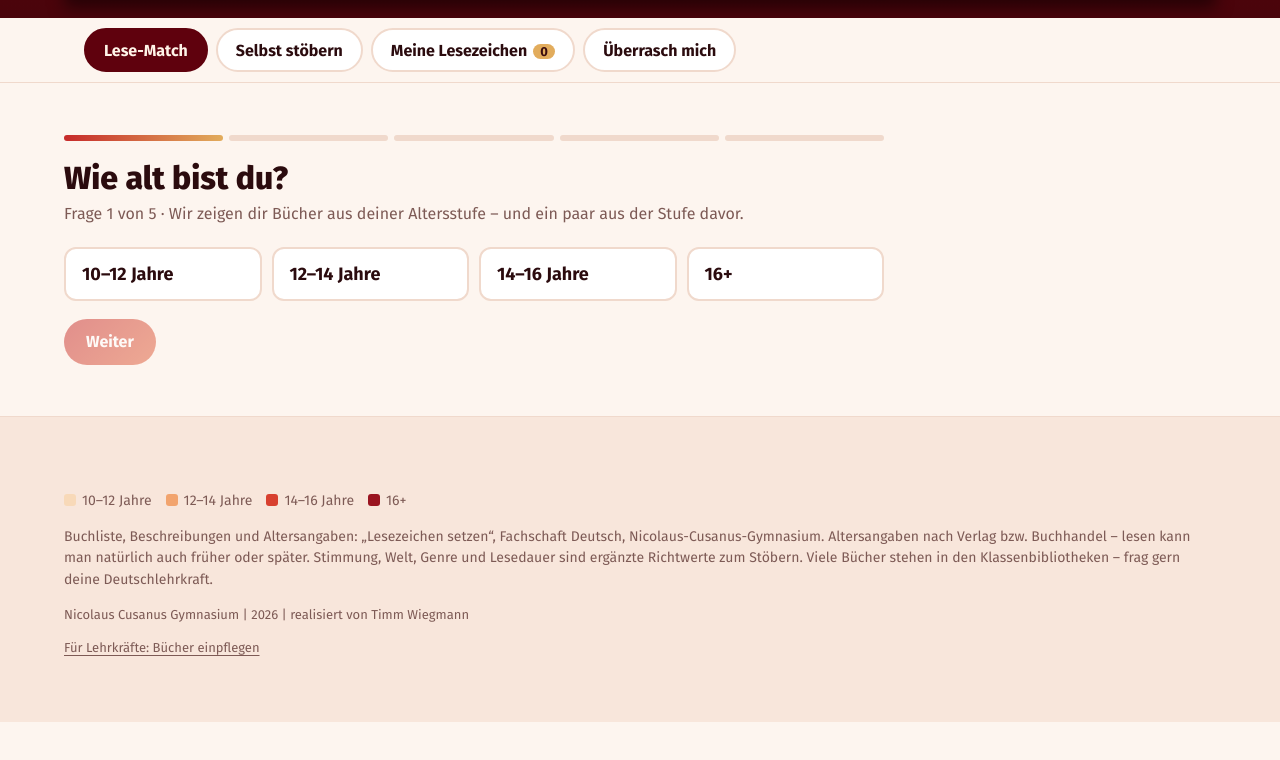
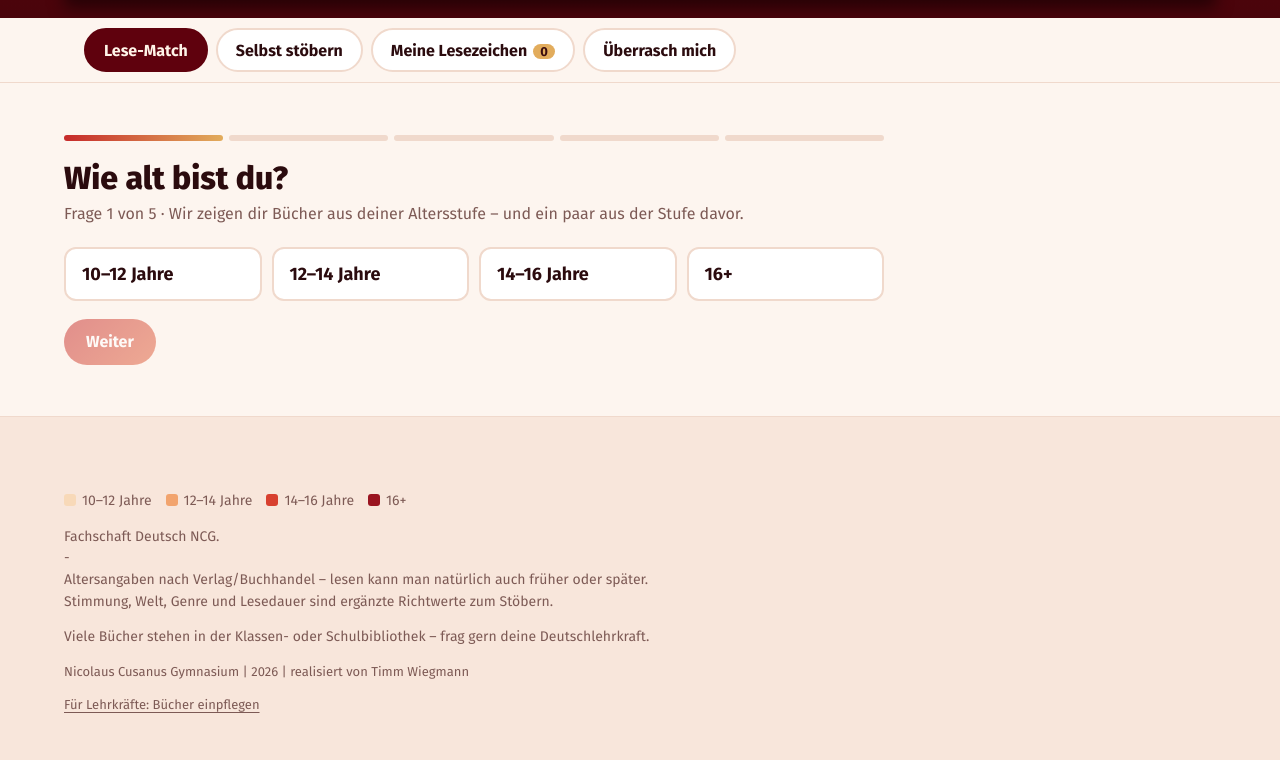
Before and after one commit to wiegweb/ncglesezeichen, a plain HTML site: page index.html in a window 1280 px wide. Shown: the part 667-1427 px from the top of the page. Before the commit the page ends 1389 px from the top, so only its background shows below. Drawn offline with Linux system fonts and the light colour scheme.

Commit message:
Fußzeilentext angepasst
Co-Authored-By: Claude Opus 5.5 <noreply@anthropic.com>
Claude-Session: https://claude.ai/code/session_01AVhGUyYr3NhQbbqVny9cVo

```diff
--- a/index.html
+++ b/index.html
@@ -154,7 +154,8 @@ label.f{margin-top:8px}
 
 <footer class="band"><div class="wrap">
 <div class="legend"><span style="--k:var(--c0)">10–12 Jahre</span><span style="--k:var(--c1)">12–14 Jahre</span><span style="--k:var(--c2)">14–16 Jahre</span><span style="--k:var(--c3)">16+</span></div>
-<p>Buchliste, Beschreibungen und Altersangaben: „Lesezeichen setzen“, Fachschaft Deutsch, Nicolaus-Cusanus-Gymnasium. Altersangaben nach Verlag bzw. Buchhandel – lesen kann man natürlich auch früher oder später. Stimmung, Welt, Genre und Lesedauer sind ergänzte Richtwerte zum Stöbern. Viele Bücher stehen in den Klassenbibliotheken – frag gern deine Deutschlehrkraft.</p>
+<p>Fachschaft Deutsch NCG.<br>-<br>Altersangaben nach Verlag/Buchhandel – lesen kann man natürlich auch früher oder später.<br>Stimmung, Welt, Genre und Lesedauer sind ergänzte Richtwerte zum Stöbern.</p>
+<p>Viele Bücher stehen in der Klassen- oder Schulbibliothek – frag gern deine Deutschlehrkraft.</p>
 <p style="font-size:13px">Nicolaus Cusanus Gymnasium | 2026 | realisiert von Timm Wiegmann</p>
 <p style="font-size:13px"><a href="#" id="adminlink">Für Lehrkräfte: Bücher einpflegen</a></p>
 </div></footer>
```
